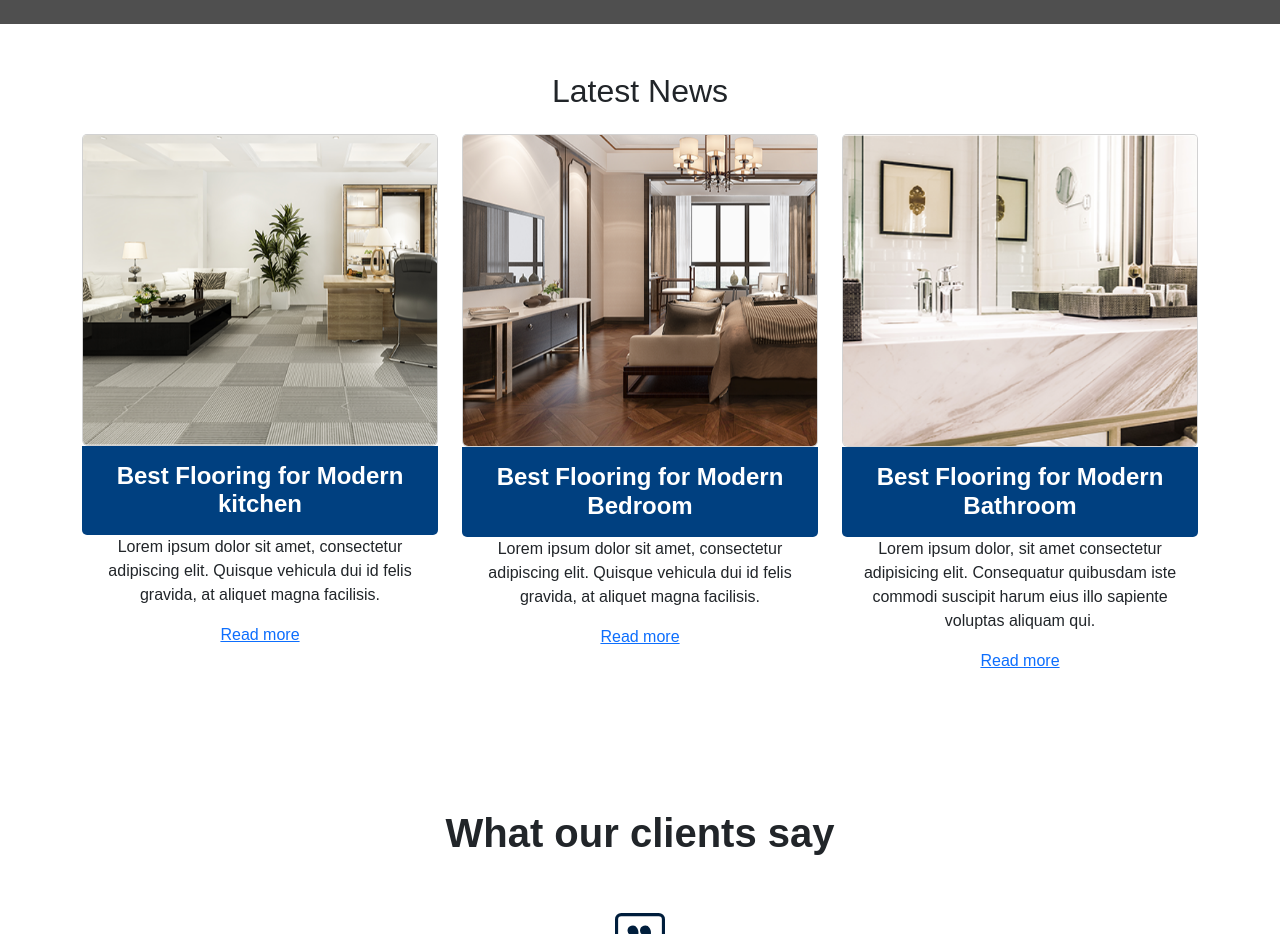
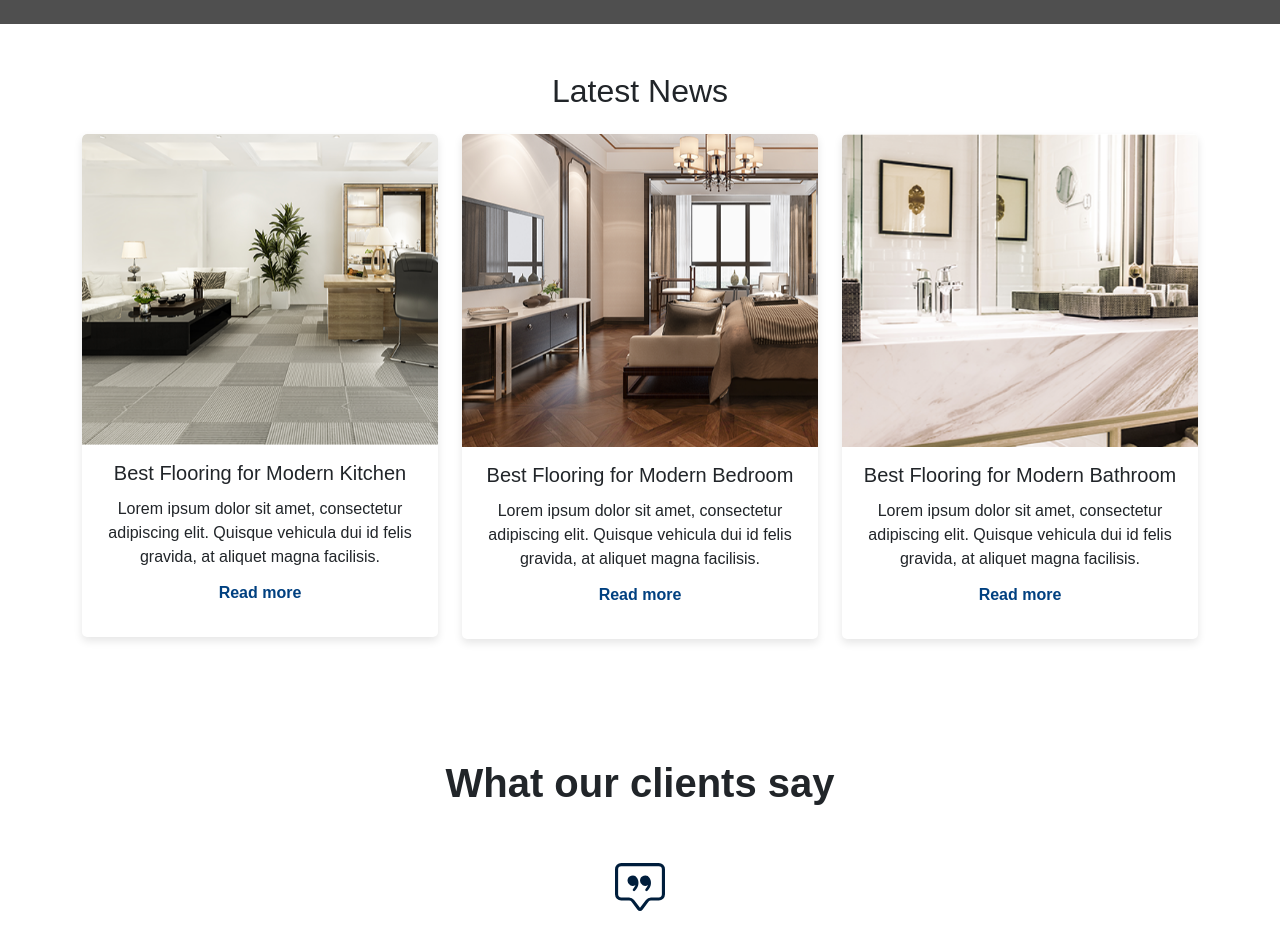
Before and after one commit to AliHaiderShahid1234/Skytouch-Express-Global, a plain HTML site: page index.html in a window 1280 px wide. Shown: the part 1960-2894 px from the top of the page. Drawn offline with nearby package versions, Linux system fonts and the light colour scheme; grey boxes are pictures that could not be loaded.

Commit message:
Card Fixes

```diff
--- a/index.html
+++ b/index.html
@@ -198,40 +198,47 @@
     <div class="row">
 
       <div class="col-md-4 mb-4">
-        <div>
-          <img src="static/img/blog_1.png" class="card card-img-top" alt="Card Image 1">
-          <div class="card-body text-center">
-            <h5 class="card-title py-3">Best Flooring for Modern kitchen</h5>
-            <p class="card-text">Lorem ipsum dolor sit amet, consectetur adipiscing elit. Quisque vehicula dui id
-              felis gravida, at aliquet magna facilisis.</p>
-            <p><a href="#">Read more</a></p>
+        <div class="news-card">
+          <div class="news-img-container">
+            <img src="static/img/blog_1.png" class="news-img" alt="Card Image 2">
+            <div class="news-overlay"></div>
+          </div>
+          <div class="news-body text-center">
+            <h5 class="news-title">Best Flooring for Modern Kitchen</h5>
+            <p class="news-text">Lorem ipsum dolor sit amet, consectetur adipiscing elit. Quisque vehicula dui id felis gravida, at aliquet magna facilisis.</p>
+            <p><a href="#" class="news-link">Read more</a></p>
           </div>
         </div>
       </div>
 
       <div class="col-md-4 mb-4">
-        <div>
-          <img src="static/img/blog_2.png" class="card card-img-top" alt="Card Image 2">
-          <div class="card-body text-center">
-            <h5 class="card-title py-3">Best Flooring for Modern Bedroom</h5>
-            <p class="card-text">Lorem ipsum dolor sit amet, consectetur adipiscing elit. Quisque vehicula dui id felis
-              gravida, at aliquet magna facilisis.</p>
-            <p><a href="#">Read more</a></p>
+        <div class="news-card">
+          <div class="news-img-container">
+            <img src="static/img/blog_2.png" class="news-img" alt="Card Image 2">
+            <div class="news-overlay"></div>
+          </div>
+          <div class="news-body text-center">
+            <h5 class="news-title">Best Flooring for Modern Bedroom</h5>
+            <p class="news-text">Lorem ipsum dolor sit amet, consectetur adipiscing elit. Quisque vehicula dui id felis gravida, at aliquet magna facilisis.</p>
+            <p><a href="#" class="news-link">Read more</a></p>
           </div>
         </div>
       </div>
 
       <div class="col-md-4 mb-4">
-        <div>
-          <img src="static/img/blog_3.png" class="card card-img-top" alt="Card Image 3">
-          <div class="card-body text-center">
-            <h5 class="card-title py-3">Best Flooring for Modern Bathroom</h5>
-            <p class="card-text">Lorem ipsum dolor, sit amet consectetur adipisicing elit. Consequatur quibusdam iste
-              commodi suscipit harum eius illo sapiente voluptas aliquam qui.</p>
-            <p><a href="#">Read more</a></p>
+        <div class="news-card">
+          <div class="news-img-container">
+            <img src="static/img/blog_3.png" class="news-img" alt="Card Image 2">
+            <div class="news-overlay"></div>
+          </div>
+          <div class="news-body text-center">
+            <h5 class="news-title">Best Flooring for Modern Bathroom</h5>
+            <p class="news-text">Lorem ipsum dolor sit amet, consectetur adipiscing elit. Quisque vehicula dui id felis gravida, at aliquet magna facilisis.</p>
+            <p><a href="#" class="news-link">Read more</a></p>
           </div>
         </div>
       </div>
+
     </div>
   </div>
 
--- a/static/css/style.css
+++ b/static/css/style.css
@@ -315,24 +315,82 @@ section {
 }
 
 
-.card-title {
-  font-size: 1.5rem;
-  font-weight: bold;
-  text-align: center;
-  background-color: #004080;
-  color: white;
-  padding: 0.5rem;
-  border-radius: 0 0 5px 5px;
+/* Main Card Container */
+.news-card {
+  background-color: #fff;
+  border-radius: 5px;
+  overflow: hidden;
+  box-shadow: 0 4px 8px rgba(0, 0, 0, 0.1);
 }
 
-.card img {
+/* Image Container for Overlay */
+.news-img-container {
+  position: relative;
+  overflow: hidden;
+}
+
+/* Image Styling */
+.news-img {
+  width: 100%;
+  height: auto;
+  display: block;
+  transition: transform 0.3s ease, filter 0.3s ease;
   border-radius: 5px 5px 0 0;
 }
 
-.card:hover {
-  transform: scale(1.05);
-  box-shadow: 0 6px 10px rgba(0, 0, 0, 0.2);
+/* Overlay Effect */
+.news-overlay {
+  position: absolute;
+  top: 0;
+  left: 0;
+  width: 100%;
+  height: 100%;
+  background-color: rgba(0, 0, 0, 0);  /* Transparent by default */
+  transition: background-color 0.3s ease;
 }
+
+/* Hover Effect for Darker Image */
+.news-img-container:hover .news-img {
+  transform: scale(1.05); /* Slight zoom */
+  filter: brightness(70%); /* Darken the image */
+}
+
+.news-img-container:hover .news-overlay {
+  background-color: rgba(0, 0, 0, 0.3); /* Apply dark overlay */
+}
+
+/* Body Section */
+.news-body {
+  padding: 1rem;
+  text-align: center;
+}
+
+/* Title Styling */
+.news-title {
+  font-size: 1.25rem;
+  margin-bottom: 0.5rem;
+}
+
+/* Description Text */
+.news-text {
+  margin: 0.75rem 0;
+  line-height: 1.5;
+}
+
+/* Read More Link */
+.news-link {
+  text-decoration: none;
+  color: #004080;
+  font-weight: bold;
+  transition: color 0.3s ease;
+}
+
+/* Hover Effect for Link */
+.news-link:hover {
+  color: #00264d;
+}
+
+
 
 .row.g-4 {
   gap: 1.5rem;
```
